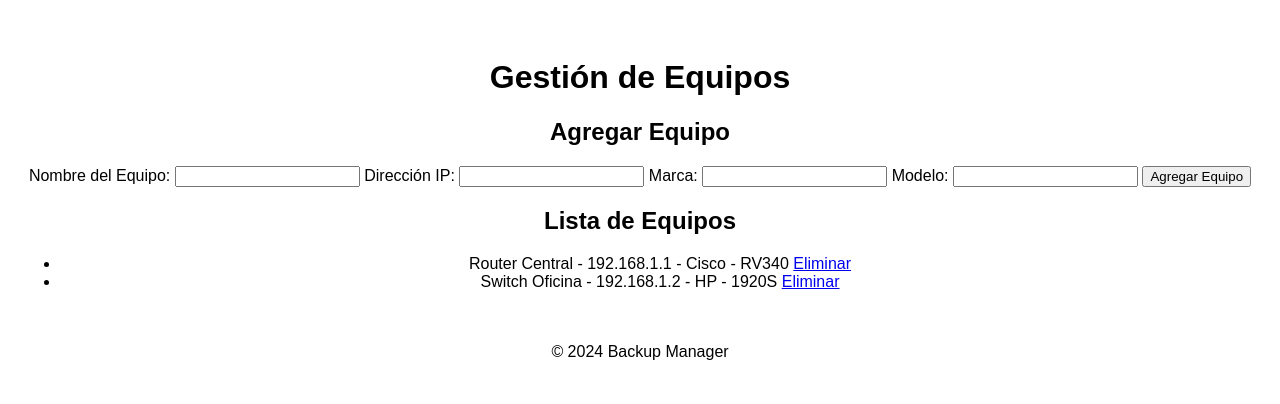
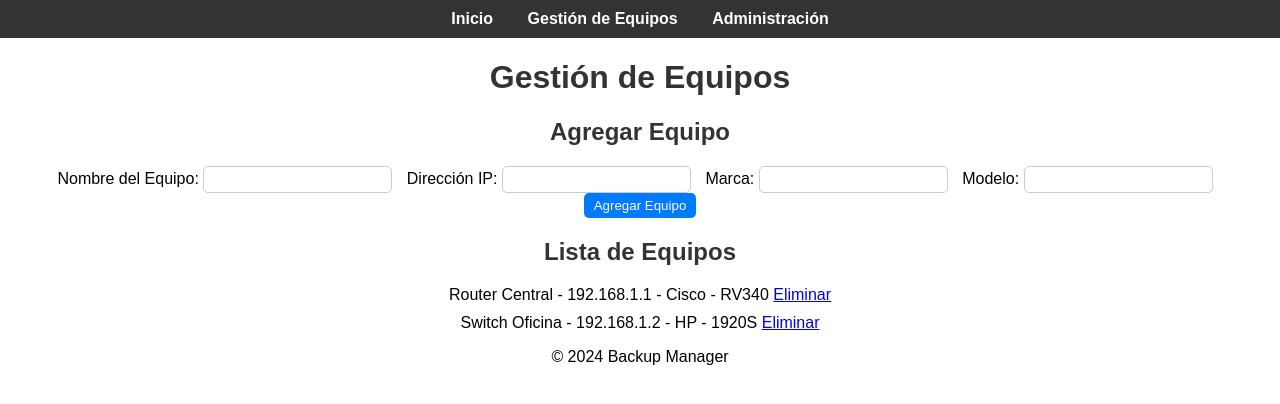
Before and after one commit to Peripotec/backup, a Flask app: page /equipos in a window 1280 px wide. Shown: the top 404 px of the page. Run offline with Flask 3, Linux system fonts and the light colour scheme.

Commit message:
Mejoras en la apariencia con estilos CSS aplicados

```diff
--- a/app/static/css/styles.css
+++ b/app/static/css/styles.css
@@ -1,4 +1,3 @@
-/* app/static/css/styles.css */
 body {
     font-family: Arial, sans-serif;
     margin: 0;
@@ -6,18 +5,51 @@
     text-align: center;
 }
 
-header {
+nav {
     background-color: #333;
     padding: 10px;
-    color: white;
 }
 
 nav a {
     color: white;
-    margin: 0 10px;
+    margin: 0 15px;
     text-decoration: none;
+    font-weight: bold;
 }
 
-main {
-    padding: 20px;
+h1, h2 {
+    color: #333;
 }
+
+form {
+    margin: 20px 0;
+}
+
+input {
+    padding: 5px;
+    margin-right: 10px;
+    border: 1px solid #ccc;
+    border-radius: 5px;
+}
+
+button {
+    padding: 5px 10px;
+    background-color: #007BFF;
+    color: white;
+    border: none;
+    border-radius: 5px;
+    cursor: pointer;
+}
+
+button:hover {
+    background-color: #0056b3;
+}
+
+ul {
+    list-style-type: none;
+    padding: 0;
+}
+
+li {
+    margin: 10px 0;
+}
```
